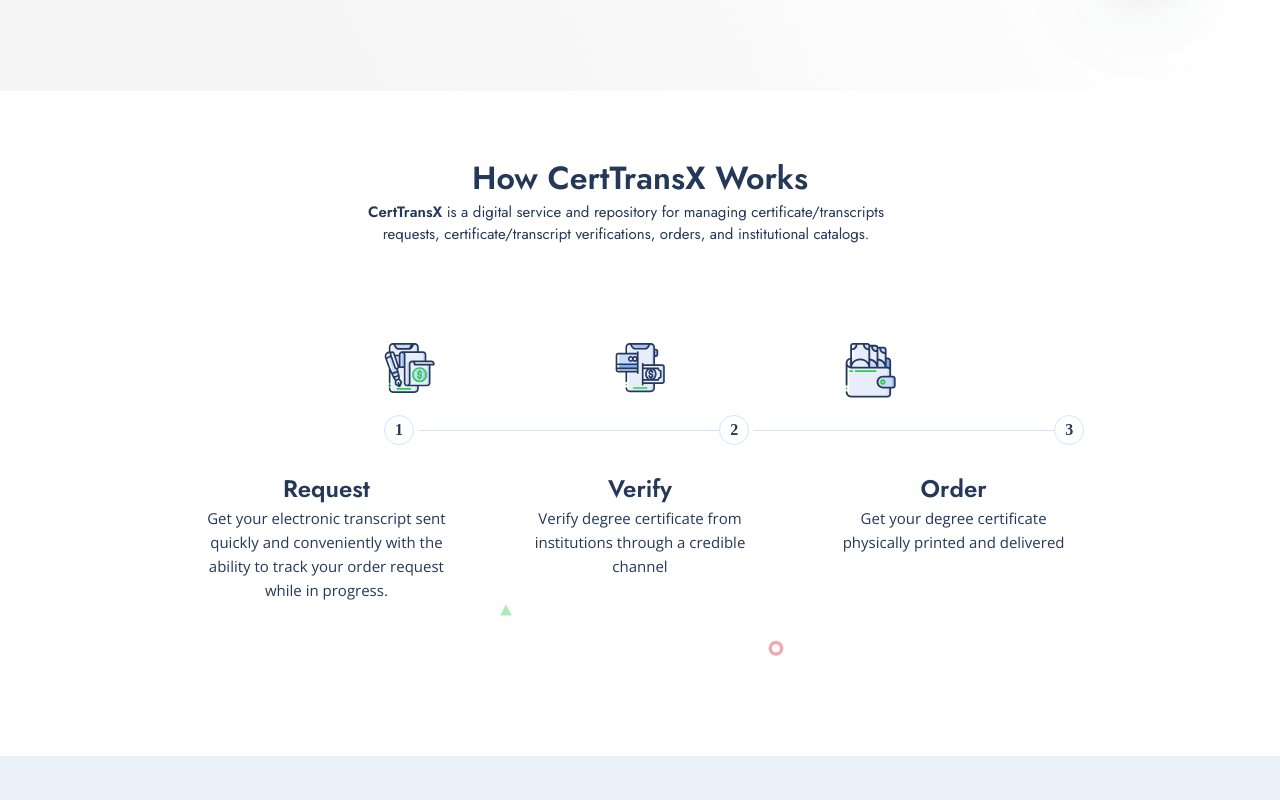
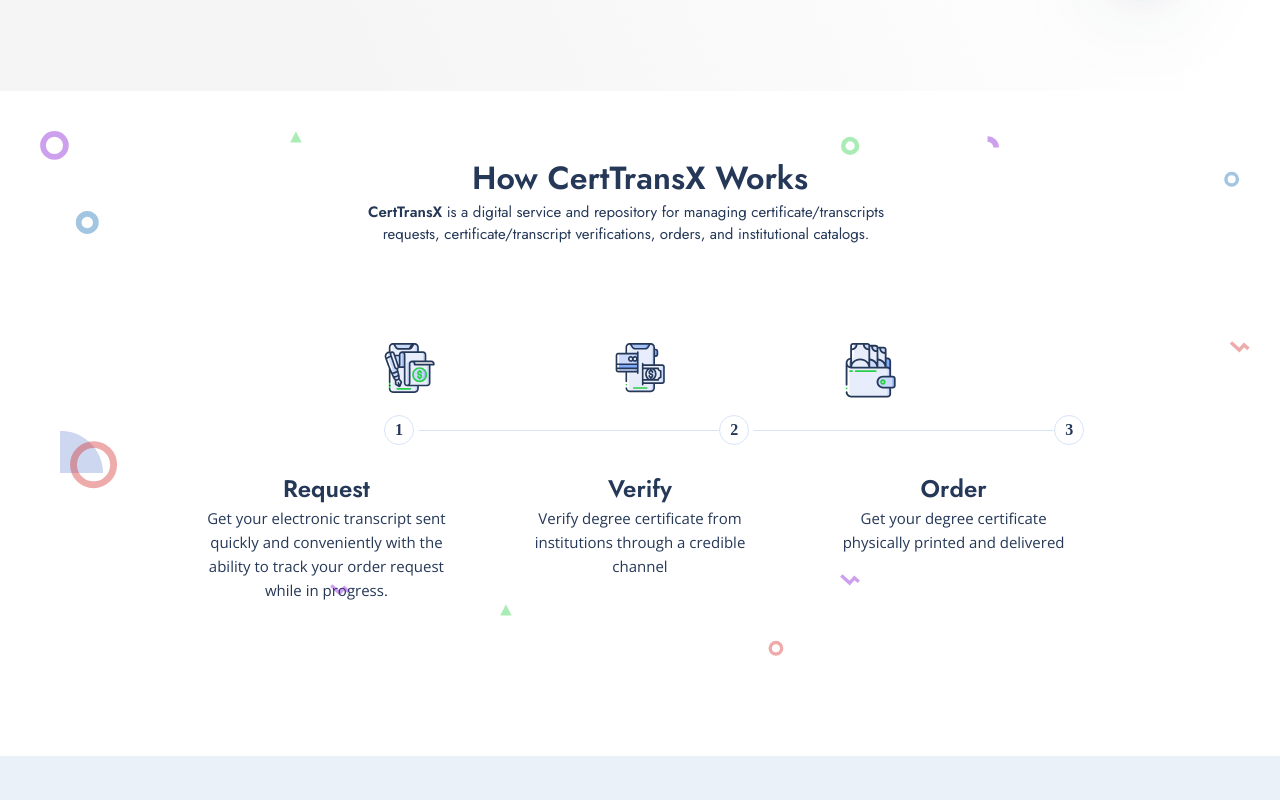
Before and after one commit to Temitope120/Transcript-Management-System-landing-page, a plain HTML site: page index.html in a window 1280 px wide. Shown: the part 660-1460 px from the top of the page. Drawn offline with nearby package versions, Linux system fonts and the light colour scheme.

Commit message:
clean up

```diff
--- a/index.html
+++ b/index.html
@@ -153,7 +153,18 @@
 
         <img src="images/vector-bottom-1.svg" alt="" class="vector-one">
         <img src="images/vector-bottom-2.svg" alt="" class="vector-two">
-
+        <img src="images/arc-vector.svg" alt="" class="vector-three">
+        <img src="images/oval-vector.svg" alt="" class="vector-four">
+        <img src="images/shape-red" alt="" class="vector-five">
+        <img src="images/oval-blue.svg" alt="" class="vector-six">
+        <img src="images/oval-purple.svg" alt="" class="vector-seven">
+        <img src="images/green-vector.svg" alt="" class="vector-eight">
+        <img src="images/curved-vector.svg" alt="" class="vector-nine">
+        <img src="images/shape-red.svg" alt="" class="vector-ten">
+        <img src="images/oval-blue-sm.svg" alt="" class="vector-eleven">
+        <img src="images/vector-bottom-2.svg" alt="" class="vector-twelve">
+        <img src="images/shape-purple.svg" alt="" class="vector-thirteen">
+        <img src="images/shape-purple.svg" alt="" class="vector-fourteen">
     </section>
 
     <div class="services-section">
@@ -296,7 +307,7 @@
                     info@certtransx.com
                 </a>
             </p>
-            <p class=" footer-heading">Telephone:</p>
+            <p class="footer-heading">Telephone:</p>
             <a href="tel: 234-906-227-4656" class="small no-underline"> +2349062274656</a>
         </div>
 
--- a/style.css
+++ b/style.css
@@ -24,18 +24,13 @@
 .links {
     column-gap: 30px;
 }
-
-.links img {
-    margin-bottom: 8px;
-}
-
 .nav-links {
     display: flex;
     list-style-type: none;
     column-gap: 20px;
 
 }
-.nav-links li::after {
+.nav-links li:active::after {
     content: '';
     width: 0%;
     height: 2px;
@@ -46,30 +41,17 @@
     margin-top: 15%;
 }
 
-.nav-links li:hover::after {
-
+.nav-links li:active::after {
     width: 115%;
 }
 
-/* .nav-item.active:hover{
-    border-bottom: 4px solid #005BD4;
-
-} */
-/* .nav-item.active:hover::after {
-    content: "doyin";
-    display: block;
-    height: 10px;
-    width: 10px;
-    position: absolute;
-    color: #005BD4;
-    bottom: 0px;
-} */
 .nav-item {
     position: relative;
 }
 
 .nav-item,
 .mobilenav-item {
+    cursor: pointer;
     padding: 5px;
 }
 
@@ -239,7 +221,6 @@
     bottom: 0px;
     right: 15px;
 }
-
 .overview-section {
     padding: 4rem 12rem;
     position: relative;
@@ -255,9 +236,75 @@
     position: absolute;
     bottom: 70px;
     left: 500px;
-
+}
+.vector-three{
+    position: absolute;
+    left: 60px;
+    top: 340px;
+}
+.vector-four{
+    position: absolute;
+    left: 70px;
+    top: 350px;
+}
+.vector-five{
+    position: absolute;
+    top: 40px;
+    left: 120px;
+}
+.vector-six{
+    position: absolute;
+    top: 120px;
+    left: 75px;
+}
+.vector-seven{
+    position: absolute;
+    top: 40px;
+    left: 40px;
 }
 
+.vector-ten{
+    position: absolute;
+    right: 30px;
+    top: 250px;
+}
+.vector-eleven{
+    position: absolute;
+    right: 40px;
+    top: 80px;
+}
+.vector-eight{
+    position: absolute;
+    top: 45px;
+    right: 420px;
+}
+
+.vector-nine{
+    position: absolute;
+    top: 45px;
+    right: 280px;
+}
+.vector-twelve{
+    position: absolute;
+    top: 40px;
+    left: 290px;
+}
+.vector-thirteen{
+    position: absolute;
+    bottom: 90px;
+    left: 330px;
+}
+
+.vector-fourteen{
+    position: absolute;
+    bottom: 100px;
+    right: 420px;
+}
+.green-vector{
+    position: absolute;
+    top: 85px;
+    right: 350px;
+}
 .overview-heading {
     font-family: 'Jost', sans-serif;
     text-align: center;
@@ -563,7 +610,7 @@
 .footer-heading {
     font-weight: 700;
     font-size: 15px;
-    line-height: 32px;
+    line-height: 45px;
     color: #202224;
 }
 
@@ -617,6 +664,13 @@
 
 @media screen and (max-width:1024px) {
     .menu {
+        display: none;
+    }
+    .vector-one, .vector-two, .vector-three,
+    .vector-four, .vector-five,.vector-six,
+    .vector-seven, .vector-eight, .vector-nine,
+    .vector-ten, .vector-eleven, .vector-twelve,
+    .vector-thirteen, .vector-fourteen{
         display: none;
     }
 
@@ -958,6 +1012,13 @@
     .card-info {
         padding: 0px 1.2rem;
     }
+    .overview-section {
+        padding: 1rem 0.5rem;
+    }
+    .description {
+        padding-left: 1.2rem;
+        padding-right: 1.2rem;
+    }
 
     .top {
         height: auto;
```
Also changed, not shown: images/arc-vector.svg (added), images/curved-vector.svg (added), images/green-vector.svg (added), images/oval-blue-sm.svg (added), images/oval-blue.svg (added), images/oval-purple.svg (added), images/oval-vector.svg (added), images/shape-purple.svg (added), images/shape-red.svg (added), images/shape-vector-pink.svg (added).
